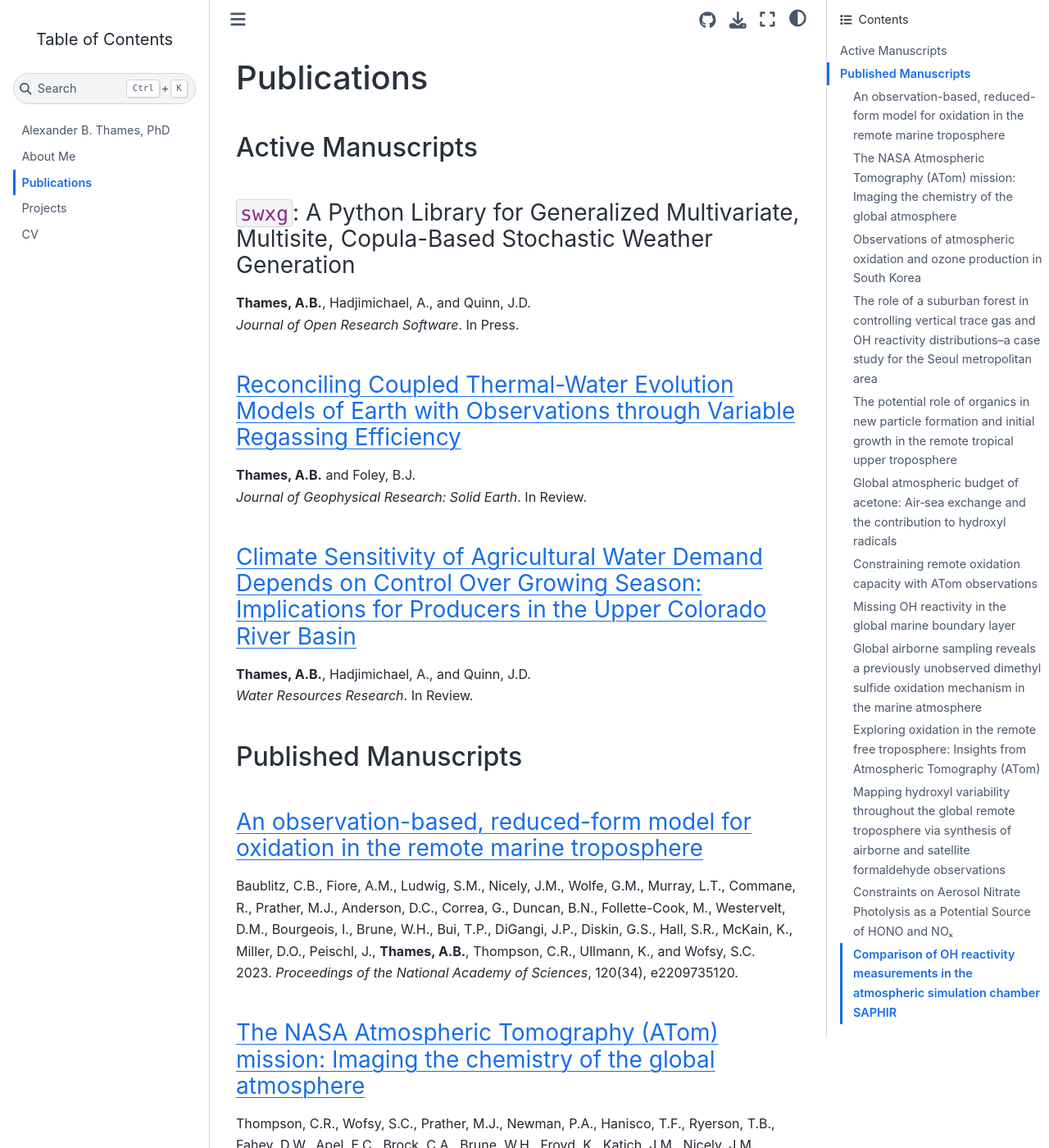
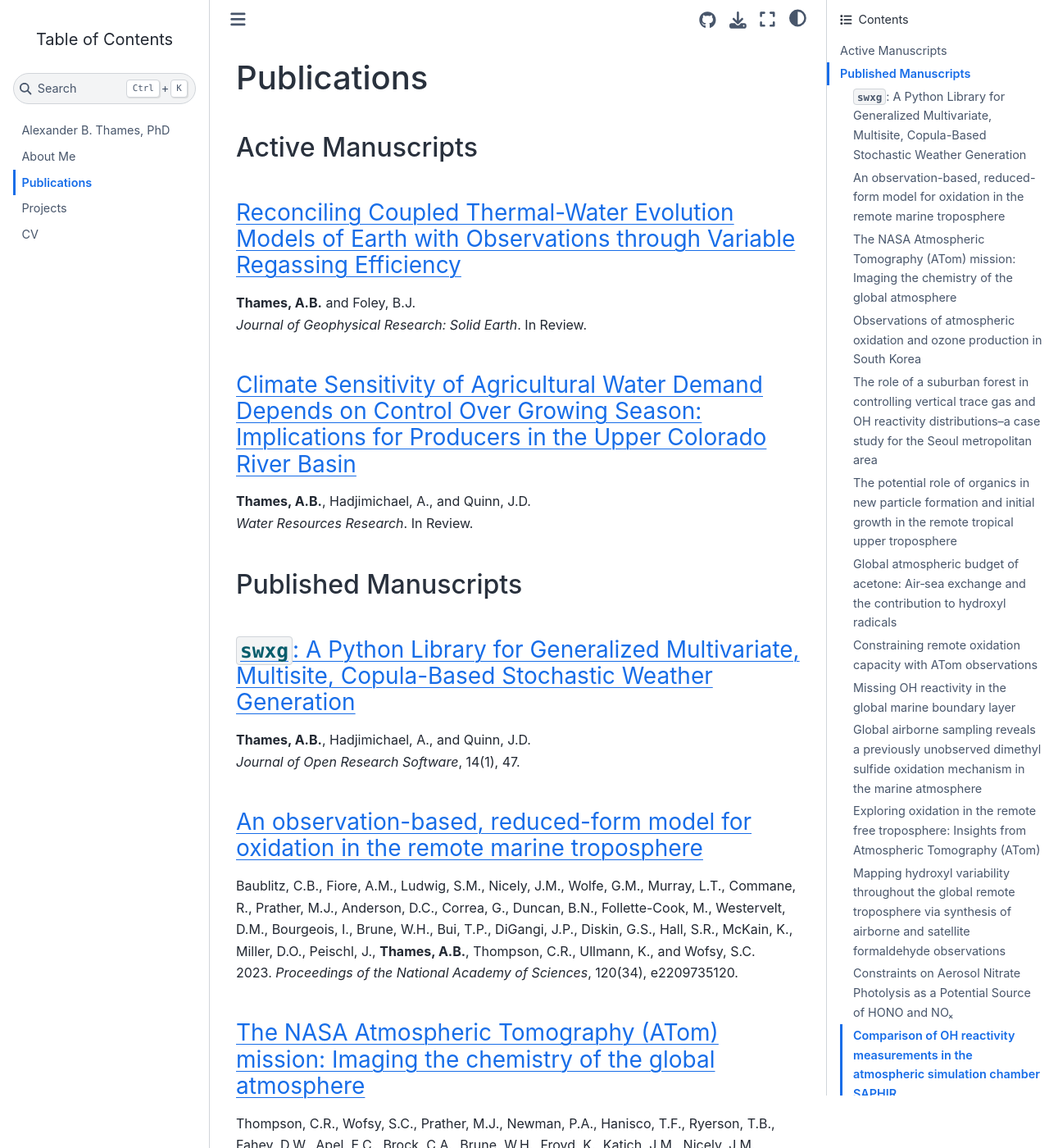
Before and after one commit to xthames/xthames.github.io, a Jupyter Book: the page built from website/Publications/index.md, in a window 1280 px wide and 1400 px high. Shown: the whole window at 82% size. Built offline with Jupyter Book 1.0.4 settings and Sphinx 7.4.7 and the Sphinx Book theme 1.1.4, drawn with Linux system fonts in a browser that asks for light colours.

Commit message:
updated CV with new publication

```diff
--- a/website/Publications/index.md
+++ b/website/Publications/index.md
@@ -1,10 +1,6 @@
 # Publications
 
 ### Active Manuscripts
-###### `swxg`: A Python Library for Generalized Multivariate, Multisite, Copula-Based Stochastic Weather Generation
-**Thames, A.B.**, Hadjimichael, A., and Quinn, J.D.
-*Journal of Open Research Software*. In Press.
-
 ###### [Reconciling Coupled Thermal-Water Evolution Models of Earth with Observations through Variable Regassing Efficiency](https://doi.org/10.22541/essoar.176703295.50952019/v1)
 **Thames, A.B.** and Foley, B.J.
 *Journal of Geophysical Research: Solid Earth*. In Review.
@@ -14,6 +10,10 @@
 *Water Resources Research*. In Review.
 
 ### Published Manuscripts
+###### [`swxg`: A Python Library for Generalized Multivariate, Multisite, Copula-Based Stochastic Weather Generation](https://doi.org/10.5334/jors.651)
+**Thames, A.B.**, Hadjimichael, A., and Quinn, J.D.
+*Journal of Open Research Software*, 14(1), 47.
+
 ###### [An observation-based, reduced-form model for oxidation in the remote marine troposphere](https://doi.org/10.1073/pnas.2209735120)
 Baublitz, C.B., Fiore, A.M., Ludwig, S.M., Nicely, J.M., Wolfe, G.M., Murray, L.T., Commane, R., Prather, M.J., Anderson, D.C., Correa, G., Duncan, B.N., Follette-Cook, M., Westervelt, D.M., Bourgeois, I., Brune, W.H., Bui, T.P., DiGangi, J.P., Diskin, G.S., Hall, S.R., McKain, K., Miller, D.O., Peischl, J., **Thames, A.B.**, Thompson, C.R., Ullmann, K., and Wofsy, S.C.
 2023. *Proceedings of the National Academy of Sciences*, 120(34), e2209735120.
```
Also changed, not shown: 1 other file.
